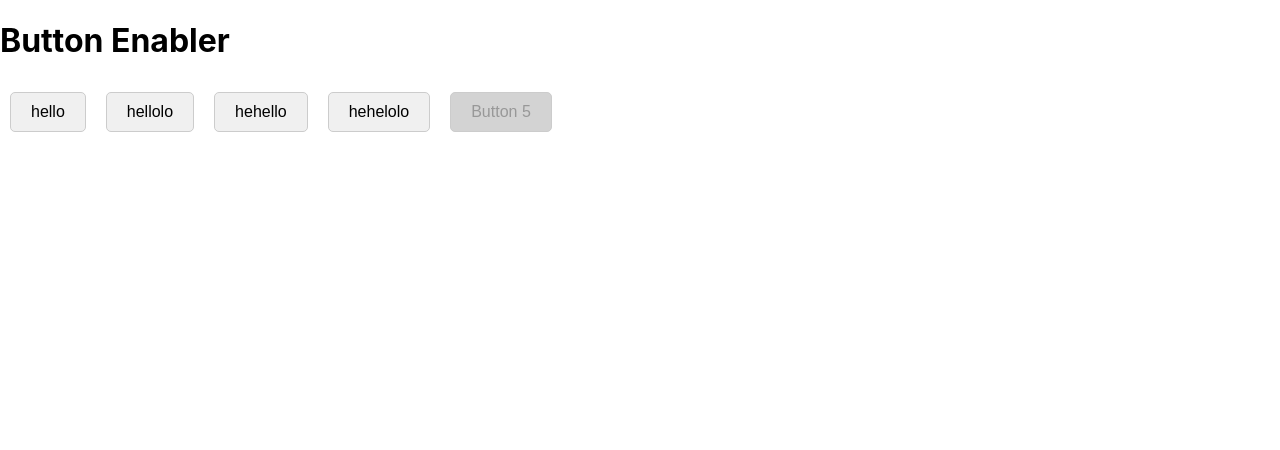
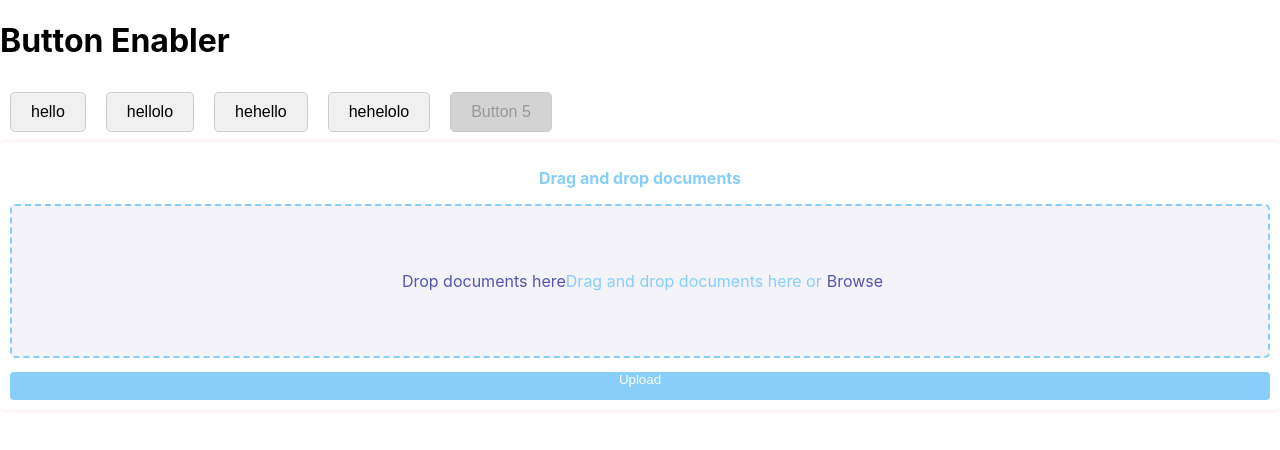
Before and after one commit to KasAgg21/banking-portal-b2, a React (Create React App) app in the folder banking-portal/: page / in a window 1280 px wide. Shown: the top 450 px of the page. Built offline with nearby package versions, Linux system fonts and the light colour scheme; the HTML template or start-up script is replaced by a standard one.

Commit message:
implemented drag and drop

```diff
--- a/banking-portal/src/App.js
+++ b/banking-portal/src/App.js
@@ -1,12 +1,14 @@
 import React from 'react';
 import './index.css';
 import ButtonEnabler from './components/disableButton'
+import DragAndDrop from './components/dragAndDrop'
 
 function App() {
   return (
     <div className="App">
       <h1>Button Enabler</h1>
       <ButtonEnabler />
+      <DragAndDrop/>
     </div>
   );
 }
--- /dev/null
+++ b/banking-portal/src/components/dragAndDrop.js
@@ -0,0 +1,62 @@
+import React, { useState } from 'react';
+import '../styles/dragAndDrop.css';
+
+const DragAndDropImages = () => {
+    const [files, setFiles] = useState([]);
+
+    const handleDrop = (event) => {
+        event.preventDefault();
+        const droppedFiles = Array.from(event.dataTransfer.files);
+        setFiles((prevFiles) => [...prevFiles, ...droppedFiles]);
+    };
+
+    const handleFileChange = (event) => {
+        const selectedFiles = Array.from(event.target.files);
+        setFiles((prevFiles) => [...prevFiles, ...selectedFiles]);
+    };
+
+    const handleDelete = (index) => {
+        setFiles((prevFiles) => prevFiles.filter((_, i) => i !== index));
+    };
+
+    return (
+        <div className='card'>
+            <div className='top'>
+                <p>Drag and drop documents</p>
+            </div>
+            <div
+                className='drag-area'
+                onDragOver={(e) => e.preventDefault()}
+                onDrop={handleDrop}
+            >
+                <span className='select'>
+                    Drop documents here
+                </span>
+                Drag and drop documents here or {" "}
+                <span className='select'>
+                    Browse
+                </span>
+                <input
+                    name='file'
+                    type='file'
+                    className='file'
+                    multiple
+                    onChange={handleFileChange}
+                />
+            </div>
+            <div className='container'>
+                {files.map((file, index) => (
+                    <div key={index} className='document'>
+                        <span className='delete' onClick={() => handleDelete(index)}>&times;</span>
+                        <img src={URL.createObjectURL(file)} alt={file.name} />
+                    </div>
+                ))}
+            </div>
+            <button type='button'>
+                Upload
+            </button>
+        </div>
+    );
+}
+
+export default DragAndDropImages;
--- /dev/null
+++ b/banking-portal/src/styles/dragAndDrop.css
@@ -0,0 +1,93 @@
+.card{
+    padding: 10px;
+    box-shadow: 0 0 5px #ffdfdf;
+    border-radius: 5px;
+    verflow: hidden;
+}
+.card .top{
+    text-align:center;
+}
+.card p{
+    font-weight: bold;
+    color:lightskyblue;
+}
+.card button{
+    outline: 0;
+    border: 0;
+    color: #fff;
+    border-radius: 4px;
+    cursor: pointer;
+    font-weight: 400;
+    padding:0 8px 13px;
+    width: 100%;
+    background-color: lightskyblue;
+}
+.card .drag-area{
+    height: 150px;
+    border-radius: 5px;
+    border: 2px dashed lightskyblue;
+    color: lightskyblue;
+    background: #f4f3f9;
+    display: flex;
+    justify-content: center;
+    align-items: center;
+    user-select: none;
+    --webkit-user-select: none;
+    margin-top: 10px;
+}
+
+.card .drag-area .visible{
+    font-size: 18px;
+}
+.card .select{
+    color: #5256ad;
+    margin-left: 5px;
+    cursor: pointer;
+    transition: 0.4s;
+}
+
+.card .select:hover{
+    opacity: 0.6
+}
+
+.card .container{
+    width: 100%;
+    height: auto;
+    display: flex;
+    justify-content: flex-start;
+    align-items: flex-start;
+    flex-wrap: wrap;
+    max-height: 200px;
+    overflow-y: auto;
+    margin-top: 10px;
+}
+.card .container .document{
+    width: 75px;
+    margin-right: 5px;
+    height: 75px;
+    position: relative;
+    margin-bottom: 8px;
+}
+.card .container .document .img{
+    width: 100%;
+    height: 100%;
+    border-radius: 5px;
+}
+.card .contianer .document span{
+    position: absolute;
+    top: -2px;
+    right: 9px;
+    font-size: 20px;
+    cursor: pointer;
+}
+
+.card input,
+.card .drag-area .on-drop,
+.card .drag-area.dragover .visible{
+    display: none;
+}
+
+.delete{
+    z-index: 999;
+    color: lightskyblue
+}
```
